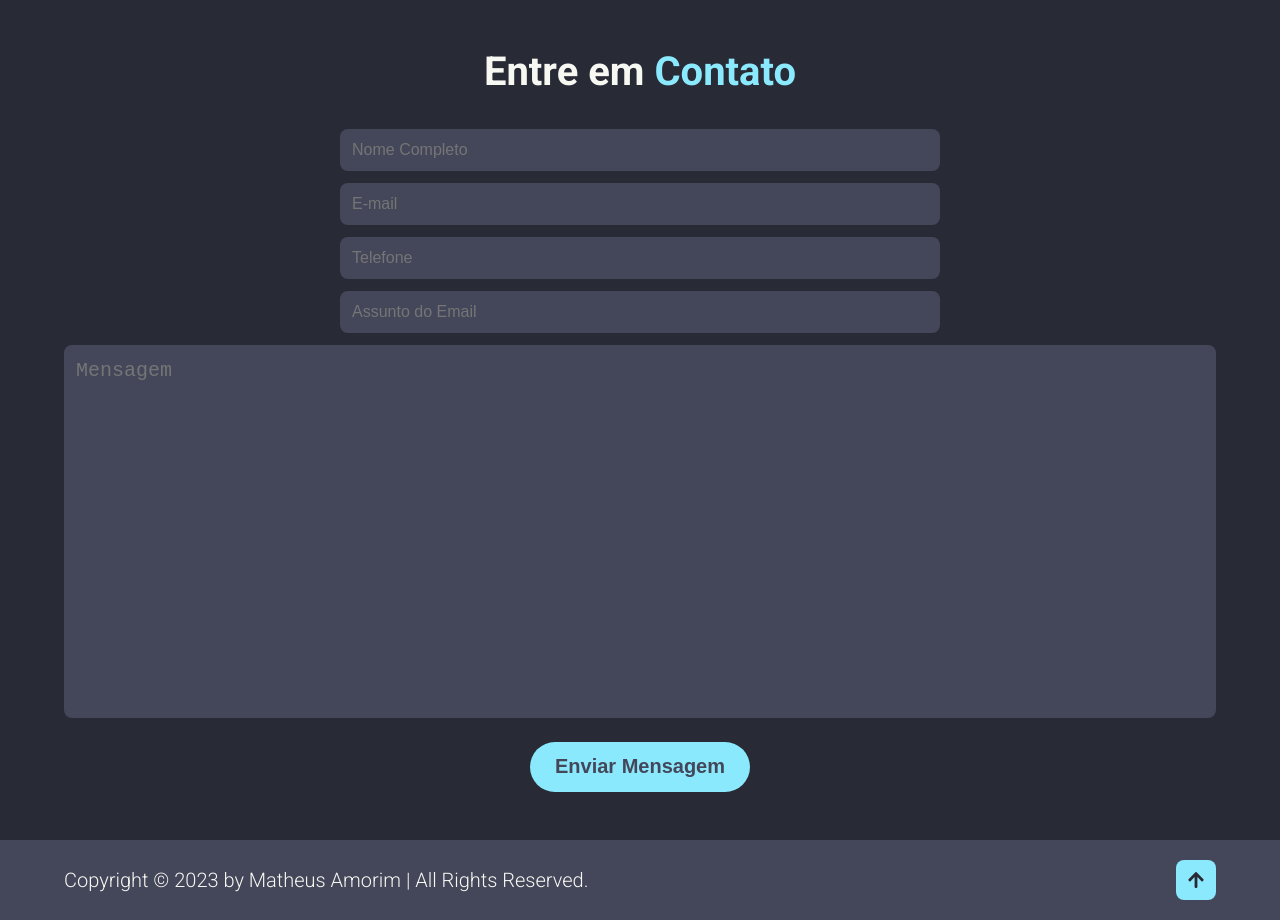
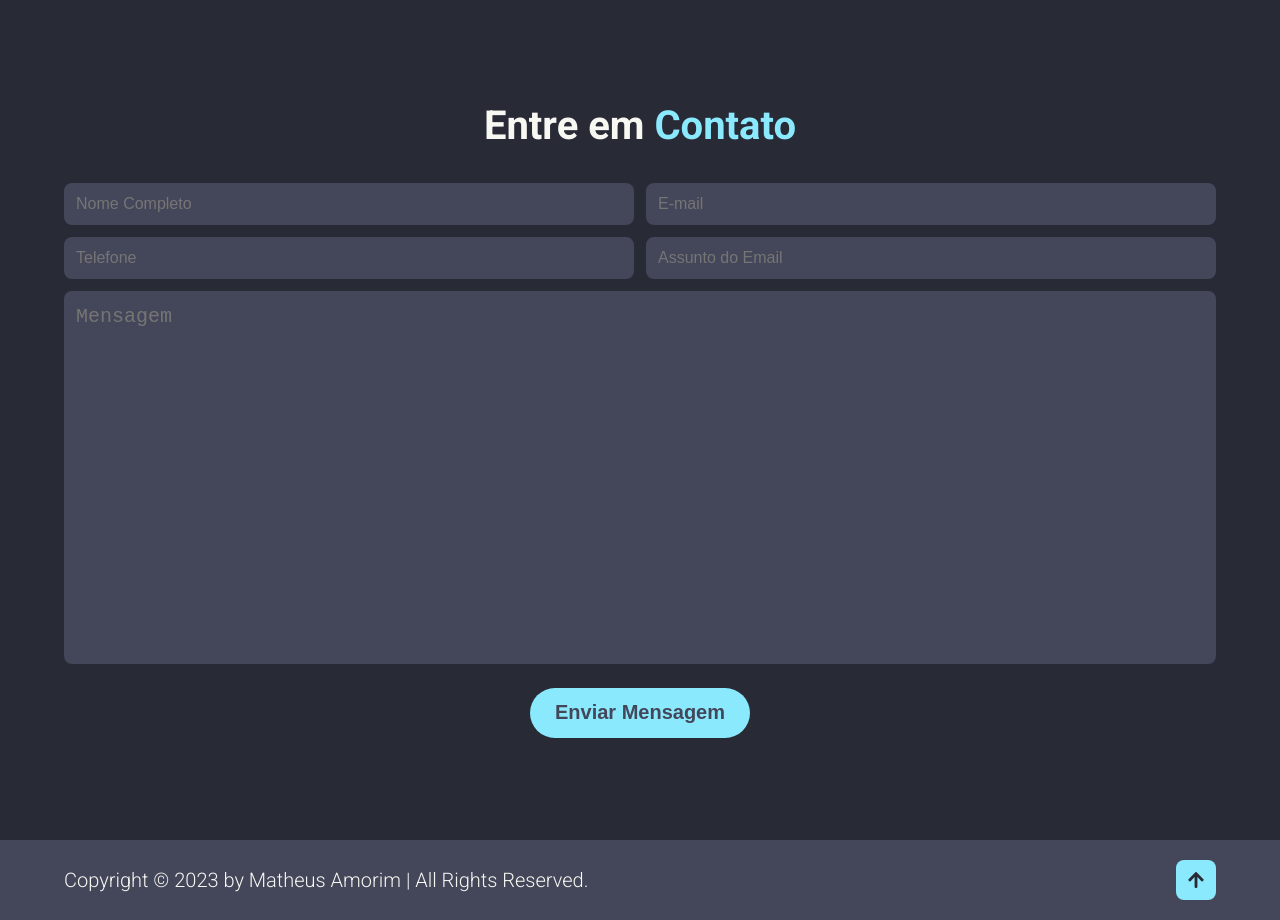
Before and after one commit to MaAmorim/Portifolio, a Next.js app: page / in a window 1280 px wide. Shown: the part 3440-4360 px from the top of the page. Built offline with nearby package versions, Linux system fonts and the light colour scheme; what next-reveal would draw is missing.

Commit message:
fix Hd resolution problem

```diff
--- a/src/components/Contact/ContactStyles.js
+++ b/src/components/Contact/ContactStyles.js
@@ -58,7 +58,7 @@ export const ContactInput = styled.input`
   background-color: #44475a;
   color: #f8f8f8;
   font-size: 16px;
-  max-width: 600px;
+  max-width: calc(50% - 6px);
   width: 100%;
   padding: 0 12px;
   height: 42px;
@@ -68,12 +68,16 @@ export const ContactInput = styled.input`
 
   @media screen and (min-width: 1024px) {
     font-size: 20;
+
   }
 `;
 
 export const ContactButton = styled.button`
   width: 200px;
   height: 50px;
+  display: flex;
+  justify-content: center;
+  align-items: center;
   margin-top: 12px;
   background-color: #8be9fd;
   border-radius: 25px;
--- a/src/components/Services/ServicesStyles.js
+++ b/src/components/Services/ServicesStyles.js
@@ -41,6 +41,7 @@ export const ServicesContainer = styled.div`
 export const ServicesCard = styled.div`
   display: flex;
   max-width: 420px;
+  width: 30%;
   flex-direction: column;
   justify-content: center;
   align-items: center;
```
